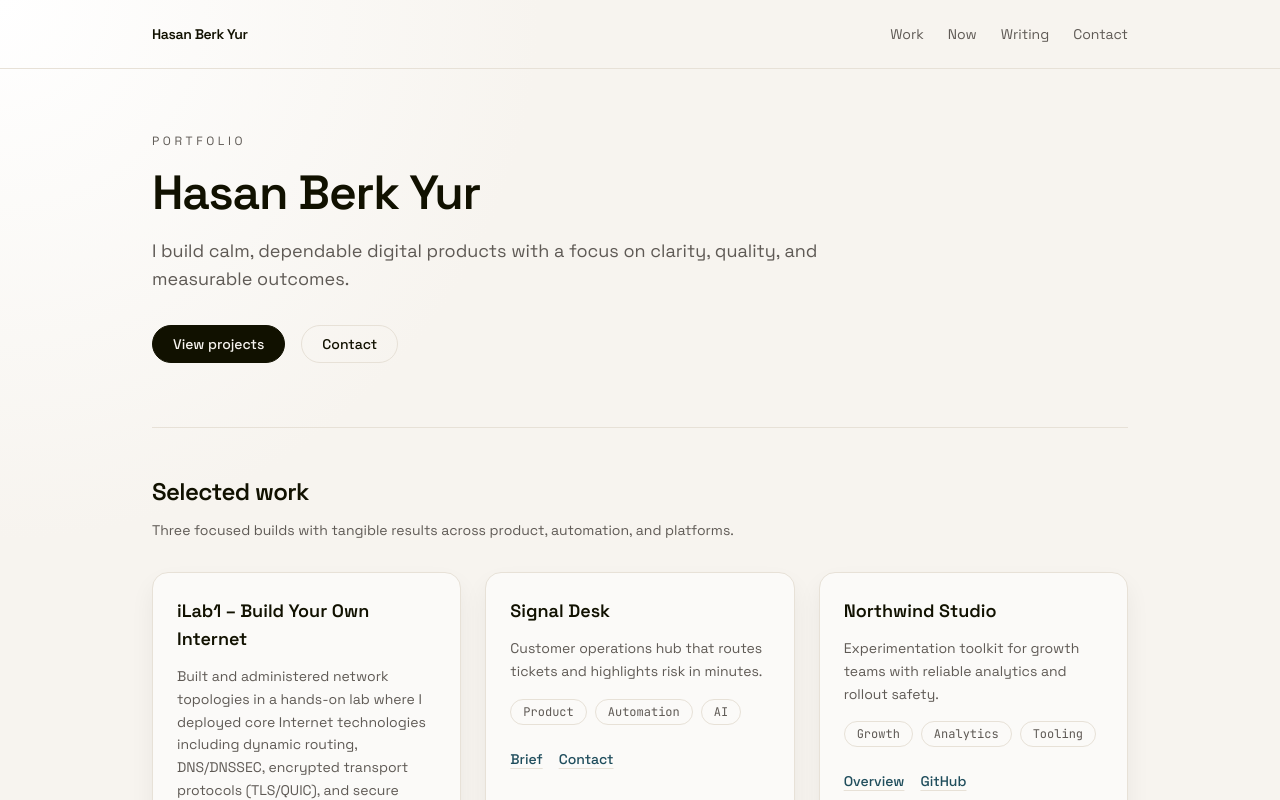
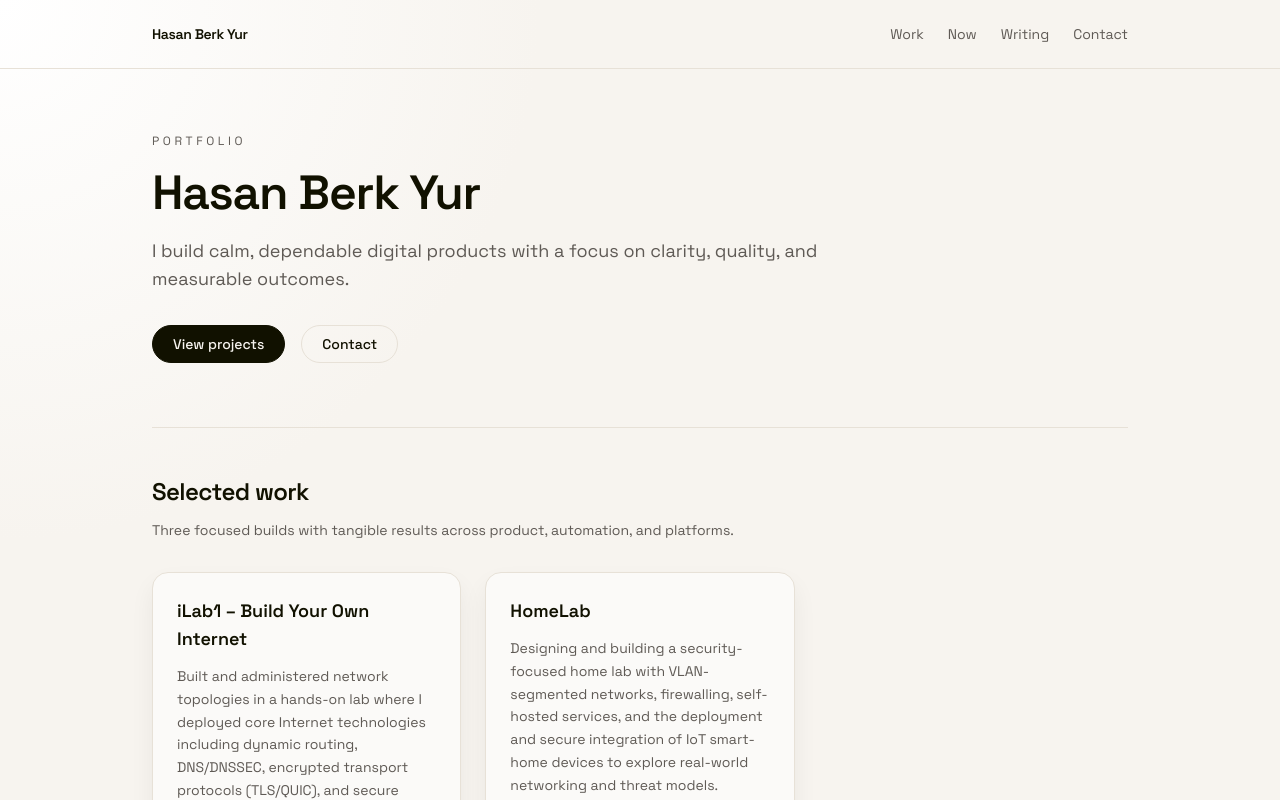
Before and after one commit to hasanberkyur/personal-website, a Next.js app: page / in a window 1280 px wide. Shown: the top 800 px of the page. Built offline with nearby package versions, Linux system fonts and the light colour scheme.

Commit message:
feat: update other project descriptions

```diff
--- a/content/projects.ts
+++ b/content/projects.ts
@@ -9,27 +9,17 @@ export const projects: Project[] = [
   {
     title: "iLab1 – Build Your Own Internet",
     description: "Built and administered network topologies in a hands-on lab where I deployed core Internet technologies including dynamic routing, DNS/DNSSEC, encrypted transport protocols (TLS/QUIC), and secure WLAN configurations.",
-    tags: ["Networking", "Cybersecurity", "Linux"],
+    tags: ["Networking", "Security", "Linux"],
     links: [
       { label: "Website", href: "https://ilab.net.in.tum.de/pages/view.php?address=p3&config=2023ss" }
     ]
   },
   {
-    title: "Signal Desk",
-    description: "Customer operations hub that routes tickets and highlights risk in minutes.",
-    tags: ["Product", "Automation", "AI"],
+    title: "HomeLab",
+    description: "Designing and building a security-focused home lab with VLAN-segmented networks, firewalling, self-hosted services, and the deployment and secure integration of IoT smart-home devices to explore real-world networking and threat models.",
+    tags: ["Networking", "Security", "HomeLab", "IoT", "Smart Home"],
     links: [
-      { label: "Brief", href: "https://hasanberkyur.me" },
-      { label: "Contact", href: "mailto:hello@hasanberkyur.me" }
-    ]
-  },
-  {
-    title: "Northwind Studio",
-    description: "Experimentation toolkit for growth teams with reliable analytics and rollout safety.",
-    tags: ["Growth", "Analytics", "Tooling"],
-    links: [
-      { label: "Overview", href: "https://hasanberkyur.me" },
-      { label: "GitHub", href: "https://github.com/hasanberkyur" }
+      { label: "GitHub", href: "https://github.com/hasanberkyur" },
     ]
   }
 ];
```
